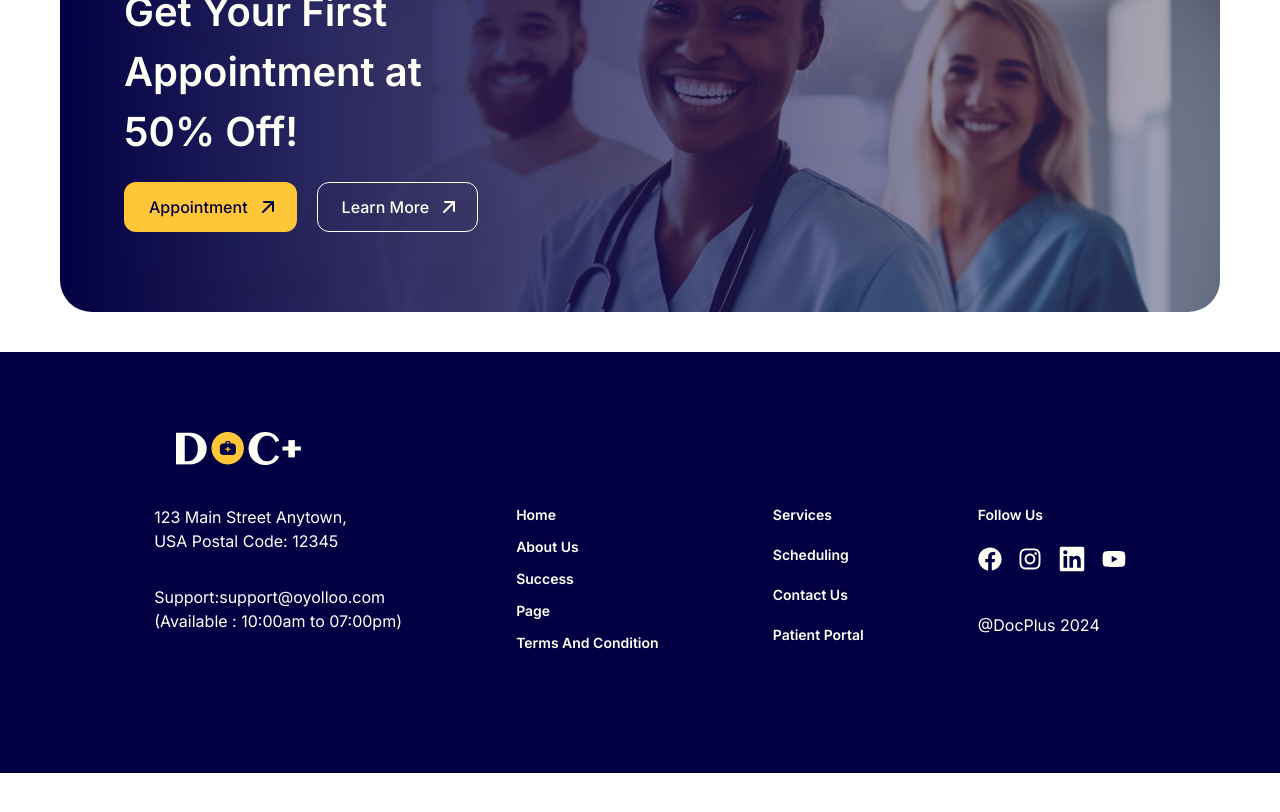
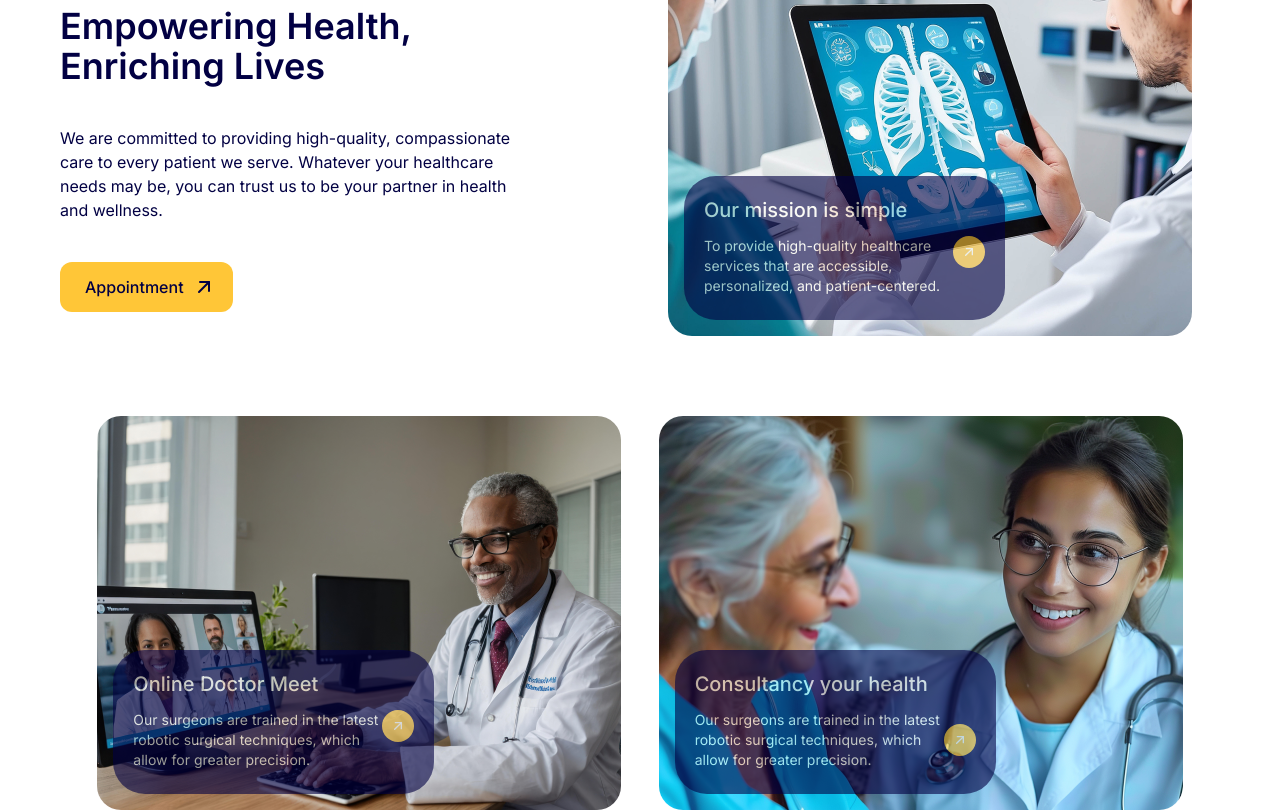
Before and after one commit to Faey2023/healthcare-dc, a React (Vite) app: page / in a window 1280 px wide. Shown: the part 620-1432 px from the top of the page. Before the commit the page ends 1393 px from the top, so only its background shows below. Built offline with nearby package versions, Linux system fonts and the light colour scheme.

Commit message:
service section added

```diff
--- a/src/Layout/Home.jsx
+++ b/src/Layout/Home.jsx
@@ -1,5 +1,6 @@
 import Appointment from "../components/Home/Appointment";
 import Footer from "../components/Home/Footer";
+import Service from "../components/Home/Service";
 import WhoWeAre from "../components/Home/WhoWeAre";
 
 const Home = () => {
@@ -7,6 +8,7 @@ const Home = () => {
     <>
       <div className=" max-w-[1160px] mx-auto">
         <WhoWeAre />
+        <Service />
         <Appointment />
       </div>
       <Footer />
--- /dev/null
+++ b/src/components/Home/Service.jsx
@@ -0,0 +1,77 @@
+import img from "../../assets/Images/Rectangle 27-2.png";
+import img2 from "../../assets/Images/Rectangle 27-1.png";
+import img3 from "../../assets/Images/Rectangle 27.png";
+import { TbArrowUpRight } from "react-icons/tb";
+
+import YellowButton from "../Shared/Button/YellowButton";
+const Service = () => {
+  return (
+    <>
+      <div className=" my-20 text-primary-navy flex flex-col-reverse md:flex-row gap-36">
+        <div className="w-2/5 space-y-10">
+          <span className=" border border-primary-navy  py-2 px-4 rounded-full">
+            Service
+          </span>
+          <h1 className="text-4xl font-semibold">
+            Empowering Health, <br /> Enriching Lives
+          </h1>
+          <p>
+            We are committed to providing high-quality, compassionate care to
+            every patient we serve. Whatever your healthcare needs may be, you
+            can trust us to be your partner in health and wellness.
+          </p>
+          <YellowButton title={"appointment"} />
+        </div>
+        <div className="relative">
+          <img src={img} alt="" className="rounded-[24px]" />
+          <div className="absolute w-[321px] h-36 bg-primary-navy opacity-60 text-primary-white rounded-[32px] p-5 space-y-3 bottom-4 left-4">
+            <h1 className="text-xl font-medium">Our mission is simple</h1>
+            <div className="flex">
+              <p className="text-sm">
+                To provide high-quality healthcare services that are accessible,
+                personalized, and patient-centered.
+              </p>
+              <button className="rounded-full w-12 h-8 bg-primary-yellow p-2 text-primary-white">
+                <TbArrowUpRight />
+              </button>
+            </div>
+          </div>
+        </div>
+      </div>
+      <div className="flex flex-col md:flex-row justify-evenly">
+        <div className="relative">
+          <img src={img2} alt="" className="rounded-[24px]" />
+          <div className="absolute w-[321px] h-36 bg-primary-navy opacity-60 text-primary-white rounded-[32px] p-5 space-y-3 bottom-4 left-4">
+            <h1 className="text-xl font-medium">Online Doctor Meet</h1>
+            <div className="flex">
+              <p className="text-sm">
+                Our surgeons are trained in the latest robotic surgical
+                techniques, which allow for greater precision.
+              </p>
+              <button className="rounded-full w-12 h-8 bg-primary-yellow p-2 text-primary-white">
+                <TbArrowUpRight />
+              </button>
+            </div>
+          </div>
+        </div>
+        <div className="relative">
+          <img src={img3} alt="" className="rounded-[24px]" />
+          <div className="absolute w-[321px] h-36 bg-primary-navy opacity-60 text-primary-white rounded-[32px] p-5 space-y-3 bottom-4 left-4">
+            <h1 className="text-xl font-medium">Consultancy your health</h1>
+            <div className="flex justify-between items-center">
+              <p className="text-sm">
+                Our surgeons are trained in the latest robotic surgical
+                techniques, which allow for greater precision.
+              </p>
+              <button className="rounded-full w-12 h-8 bg-primary-yellow p-2 text-primary-white flex justify-center items-center">
+                <TbArrowUpRight />
+              </button>
+            </div>
+          </div>
+        </div>
+      </div>
+    </>
+  );
+};
+
+export default Service;
--- a/src/components/Home/WhoWeAre.jsx
+++ b/src/components/Home/WhoWeAre.jsx
@@ -22,7 +22,7 @@ const WhoWeAre = () => {
       </div>
       <div className="relative">
         <img src={img} alt="" className="" />
-        <div className="absolute w-[410px] h-48 -left-28 -bottom-1 bg-secondary-blue text-primary-white rounded-[32px] p-10 space-y-3">
+        <div className="absolute w-[410px] h-48 -left-28 -bottom-1 bg-secondary-navy text-primary-white rounded-[32px] p-10 space-y-3">
           <h1 className="text-2xl font-medium">Our mission is simple</h1>
           <p>
             To provide high-quality healthcare services that are accessible,
--- a/src/components/Shared/Button/YellowButton.jsx
+++ b/src/components/Shared/Button/YellowButton.jsx
@@ -1,8 +1,8 @@
 import { TbArrowUpRight } from "react-icons/tb";
-const YellowButton = ({ title, borderColor }) => {
+const YellowButton = ({ title }) => {
   return (
     <button className="text-xs sm:text-base font-medium inline-flex items-center gap-2 rounded-xl bg-primary-yellow px-2 py-1 sm:py-3 sm:pr-4 sm:pl-6 text-primary-navy border border-transparent  capitalize">
-      {title}{" "}
+      {title}
       <TbArrowUpRight className="w-6 h-6" />
     </button>
   );
--- a/tailwind.config.js
+++ b/tailwind.config.js
@@ -7,7 +7,7 @@ export default {
         "primary-navy": "#020043",
         "primary-yellow": "#FFC637",
         "primary-white": "#FFFFF5",
-        "secondary-blue": "#343268",
+        "secondary-navy": "#343268",
       },
     },
   },
```
